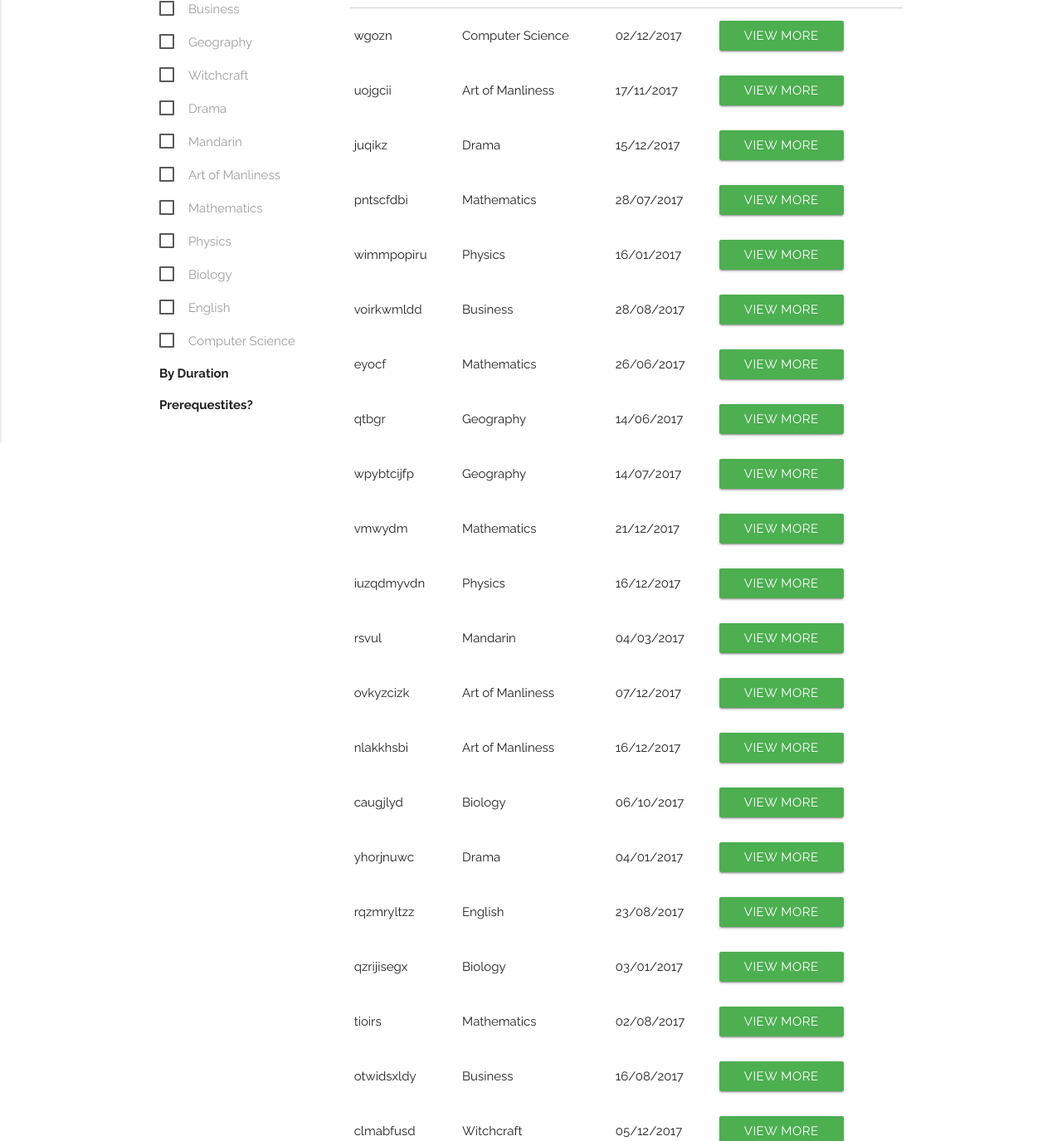
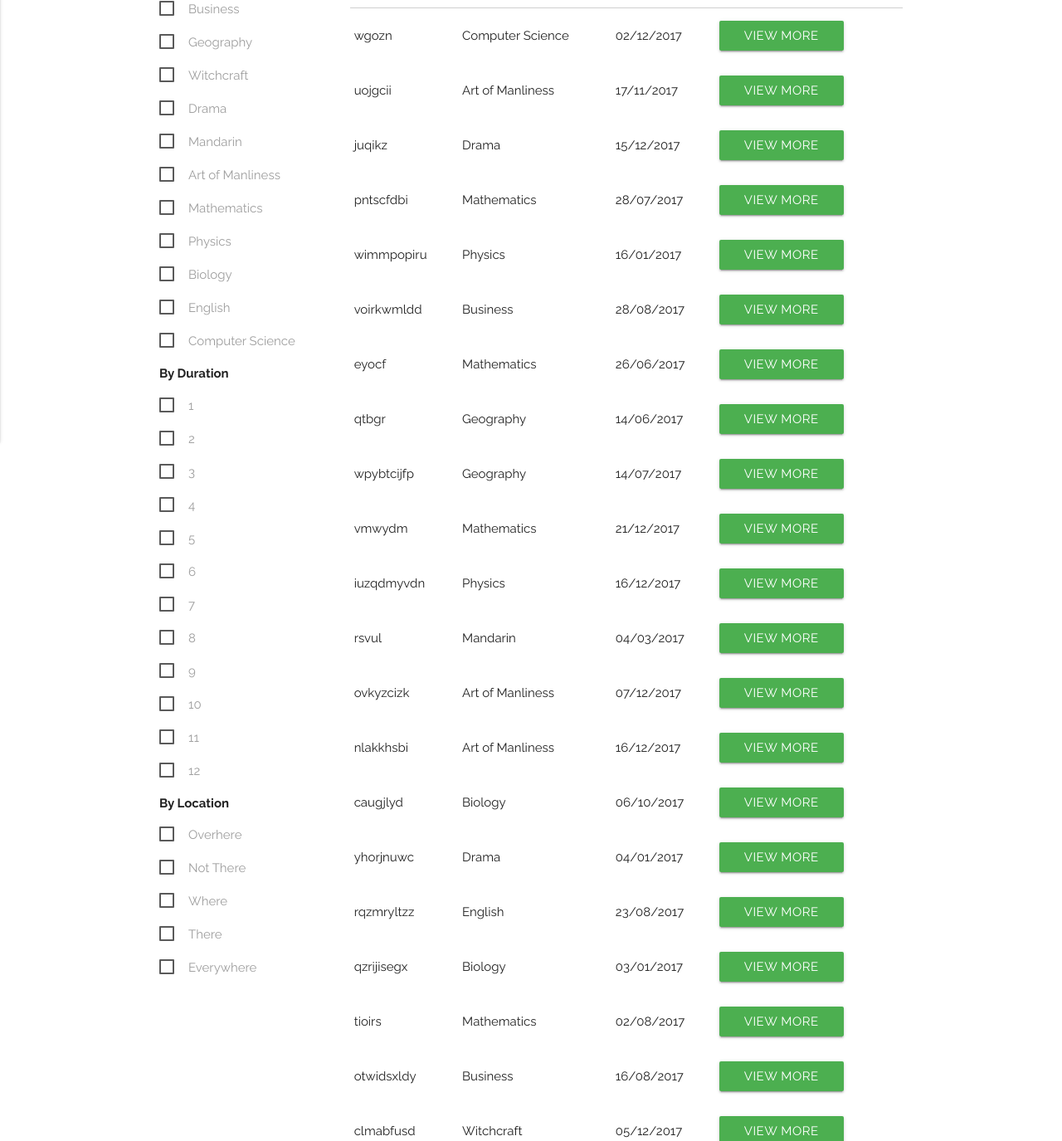
Before and after one commit to DutchGH/ProjectNarwhal, a Flask app: page /browse/classes in a window 1280 px wide. Shown: the part 328-1703 px from the top of the page at 83% size. Run offline with Flask 2, Linux system fonts and the light colour scheme; data comes from the database, SQL or seed files in the repository; both versions use the stored data as it was after the commit; some libraries are stand-ins or nearby versions.

Commit message:
Checkboxes working.

```diff
--- a/Server/app/static/js/jsFunctions.js
+++ b/Server/app/static/js/jsFunctions.js
@@ -6,3 +6,23 @@ function changeCards(item){
   document.getElementById("cardImage").src = item[4];
   document.getElementById("cancelClass").href = "/function/cancel/" + item[5];
 }
+
+function hideItems(course, pos, checkBox){
+  var box = document.getElementById("browseBox");
+  var rows = box.rows.length;
+  for (var i = 0; i < rows;  i++) {
+    var thisrow = box.rows[i]
+    if(thisrow.cells[pos].innerHTML == course){
+      if(checkBox.checked){
+        if(thisrow.style.display != "none"){
+          thisrow.style.display = "none";
+        }
+      }
+      else{
+          if(thisrow.style.display != "table-row"){
+              thisrow.style.display = "table-row";
+          }
+      }
+    }
+  }
+}
--- a/Server/app/templates/browseClasses.html
+++ b/Server/app/templates/browseClasses.html
@@ -12,13 +12,25 @@
                 <form action ="#">
                     {% for item in courseList %}
                         <p>
-                            <input type="checkbox" id="courseid{{item[1]}}" />
+                            <input type="checkbox" id="courseid{{item[1]}}" onchange="hideItems('{{item[1]}}',1, this)" />
                             <label for="courseid{{item[1]}}">{{item[1]}}</label>
                         </p>
                         {%endfor%}
                     </form>
                     <p><b>By Duration</b></p>
-                    <p><b>Prerequestites?</b></p>
+                    {% for item in durations %}
+                      <p>
+                        <input type="checkbox" id="duration{{item}}" onchange="hideItems('{{item}}',3, this)" />
+                        <label for="duration{{item}}">{{item}}</label>
+                      </p>
+                    {%endfor%}
+                    <p><b>By Location</b></p>
+                    {% for item in locations %}
+                      <p>
+                        <input type="checkbox" id="location{{item}}" onchange="hideItems('{{item}}',4, this)" />
+                        <label for="location{{item}}">{{item}}</label>
+                      </p>
+                    {%endfor%}
                 </div>
                 <div class = "col l9">
                     <h5>Results</h5>
@@ -29,15 +41,20 @@
                                 <th>Title</th>
                                 <th>Course</th>
                                 <th>Start Date</th>
+                                <th style="display:none">Duration</th>
+                                <th style="display:none">Location</th>
                                 <th>View Details<th>
+
                             </tr>
                         </thead>
-                        <tbody>
+                        <tbody id = "browseBox">
                         {%for item in classList%}
                             <tr>
                                 <td>{{item[1]}}</td>
                                 <td>{{item[4]}}</td>
                                 <td>{{item[3]}}</td>
+                                <td style="display:none">{{item[5]}}</td>
+                                <td style="display:none">{{item[6]}}</td>
                                 <td><a href="/browse/classes/class/{{item[0]}}"">
                                 <button href="/browse/classes/class/{{item[0]}}" class="waves-effect waves-light btn green">View More</button></a></td>
                             </tr>
@@ -48,4 +65,5 @@
                 </div>
             </div>
         </div>
+        <script type="text/javascript" src="{{url_for('static', filename='js/jsFunctions.js')}}"></script>
     {% endblock %}
--- a/Server/app/views.py
+++ b/Server/app/views.py
@@ -74,7 +74,9 @@ def admin():
 def browseClasses():
     classList = browseItems()
     courseList = browseCourses()
-    return render_template('browseClasses.html', title = 'Browse Clases', classList = classList, courseList = courseList)
+    durations = getDurations()
+    locations = getLocations()
+    return render_template('browseClasses.html', title = 'Browse Clases', classList = classList, courseList = courseList, durations = durations, locations = locations)
 
 
 @app.route('/myaccount')
--- a/Server/queries.py
+++ b/Server/queries.py
@@ -450,7 +450,7 @@ def browseItems():
     browsableItems = []
     for i in classList:
         a = i.startDate.strftime("%d/%m/%Y")
-        entry = [i.classID, i.title, i.description, a, i.course.title]
+        entry = [i.classID, i.title, i.description, a, i.course.title, i.duration, i.location.location]
         browsableItems.append(entry)
     return browsableItems
 
@@ -512,3 +512,22 @@ def trainerTimeTable(trainer):
     # Sort them
     itemList = sorted(itemList, key = lambda x: x[4])
     return itemList
+
+# A function to get the different durations
+def getDurations():
+    classList = classes()
+    durationList = []
+    for i in classList:
+        if(i.duration not in durationList):
+            durationList.append(i.duration)
+    durationList = sorted(durationList)
+    return durationList
+
+# A function to get the different locations
+def getLocations():
+    classList = classes()
+    locationList = []
+    for i in classList:
+        if(i.location.location not in locationList):
+            locationList.append(i.location.location)
+    return locationList
```
Also changed, not shown: Server/app.db.
